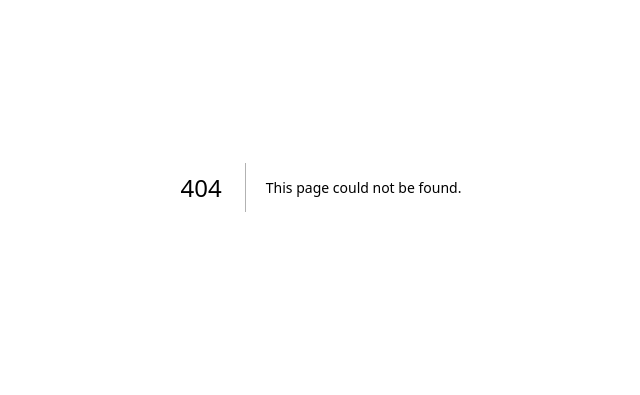
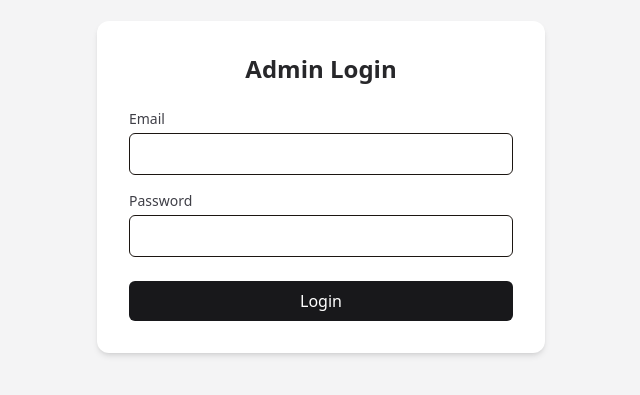
Before and after one commit to Helisol/my-web-2026, a Next.js app: page /admin/login in a window 1280 px wide. Before the commit this address had no page. Shown: the part 213-608 px from the top of the page, without its empty margins (319-959 px from the left). Built offline with nearby package versions, Linux system fonts and the light colour scheme; no server answers.

Commit message:
Implement admin login page with Supabase authentication

```diff
--- /dev/null
+++ b/app/admin/login/page.tsx
@@ -0,0 +1,60 @@
+"use client";
+
+import { useState } from "react";
+import { createClient } from "@supabase/supabase-js";
+import { useRouter } from "next/navigation";
+
+const supabase = createClient(
+  process.env.NEXT_PUBLIC_SUPABASE_URL || "",
+  process.env.NEXT_PUBLIC_SUPABASE_ANON_KEY || ""
+);
+
+export default function AdminLogin() {
+  const [email, setEmail] = useState("");
+  const [password, setPassword] = useState("");
+  const [error, setError] = useState("");
+  const [isLoading, setIsLoading] = useState(false);
+  const router = useRouter();
+
+  const handleLogin = async (e: React.FormEvent) => {
+    e.preventDefault();
+    setIsLoading(true);
+    setError("");
+
+    const { error } = await supabase.auth.signInWithPassword({
+      email,
+      password,
+    });
+
+    if (error) {
+      setError("登录失败：账号或密码错误！");
+      setIsLoading(false);
+    } else {
+      // 登录成功，跳转到管理后台
+      router.push("/admin");
+    }
+  };
+
+  return (
+    <div className="min-h-screen flex items-center justify-center bg-zinc-100">
+      <form onSubmit={handleLogin} className="bg-white p-8 rounded-xl shadow-md w-full max-w-md">
+        <h1 className="text-2xl font-bold mb-6 text-center text-zinc-800">Admin Login</h1>
+        {error && <p className="text-red-500 text-sm mb-4">{error}</p >}
+
+        <div className="mb-4">
+          <label className="block text-sm font-medium mb-1 text-zinc-700">Email</label>
+          <input type="email" value={email} onChange={(e) => setEmail(e.target.value)} required className="w-full border p-2 rounded-md focus:ring-1 focus:ring-zinc-900" />
+        </div>
+
+        <div className="mb-6">
+          <label className="block text-sm font-medium mb-1 text-zinc-700">Password</label>
+          <input type="password" value={password} onChange={(e) => setPassword(e.target.value)} required className="w-full border p-2 rounded-md focus:ring-1 focus:ring-zinc-900" />
+        </div>
+
+        <button disabled={isLoading} type="submit" className="w-full bg-zinc-900 text-white py-2 rounded-md hover:bg-zinc-800 disabled:bg-zinc-400">
+          {isLoading ? "Logging in..." : "Login"}
+        </button>
+      </form>
+    </div>
+  );
+}
```
